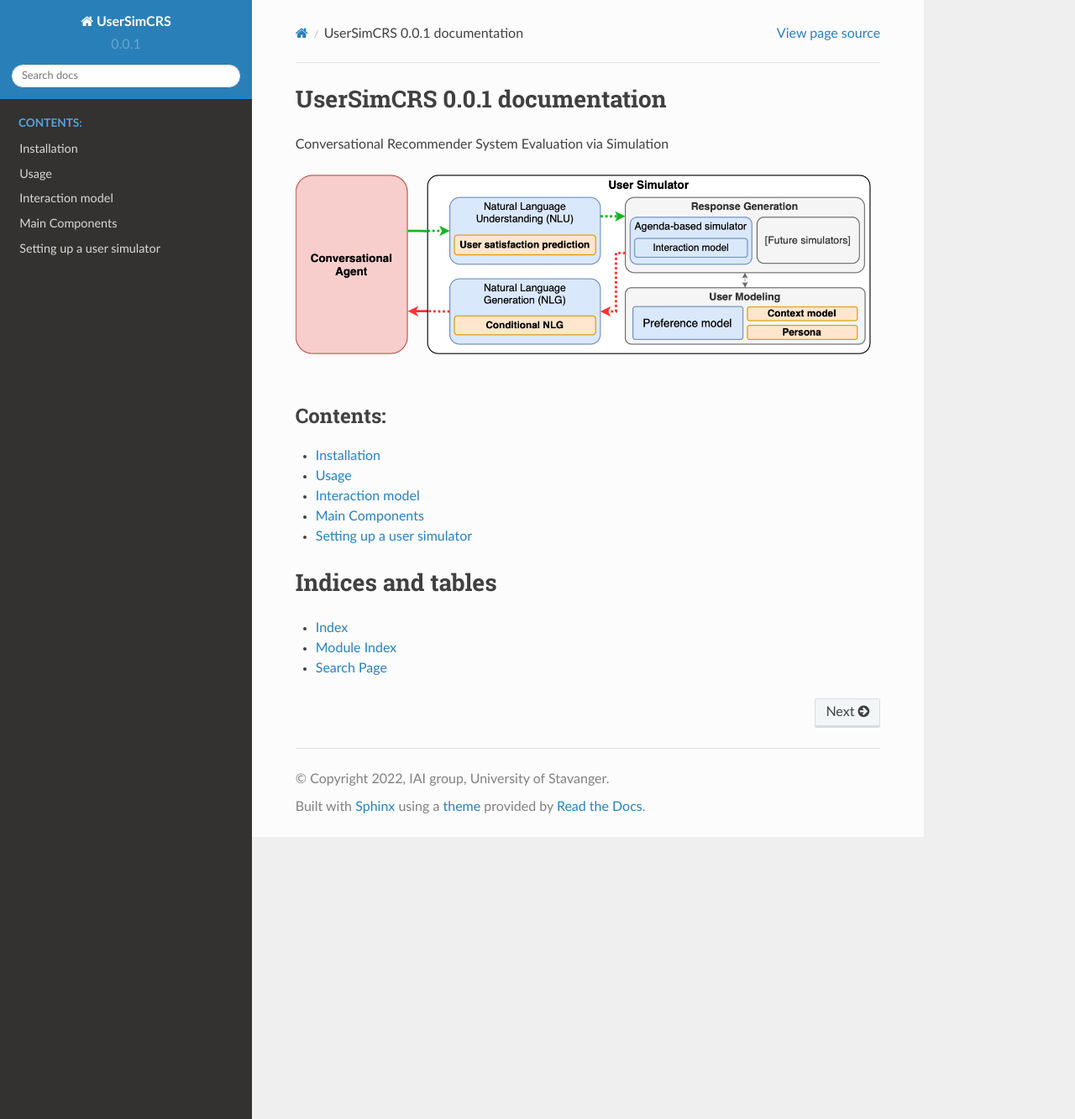
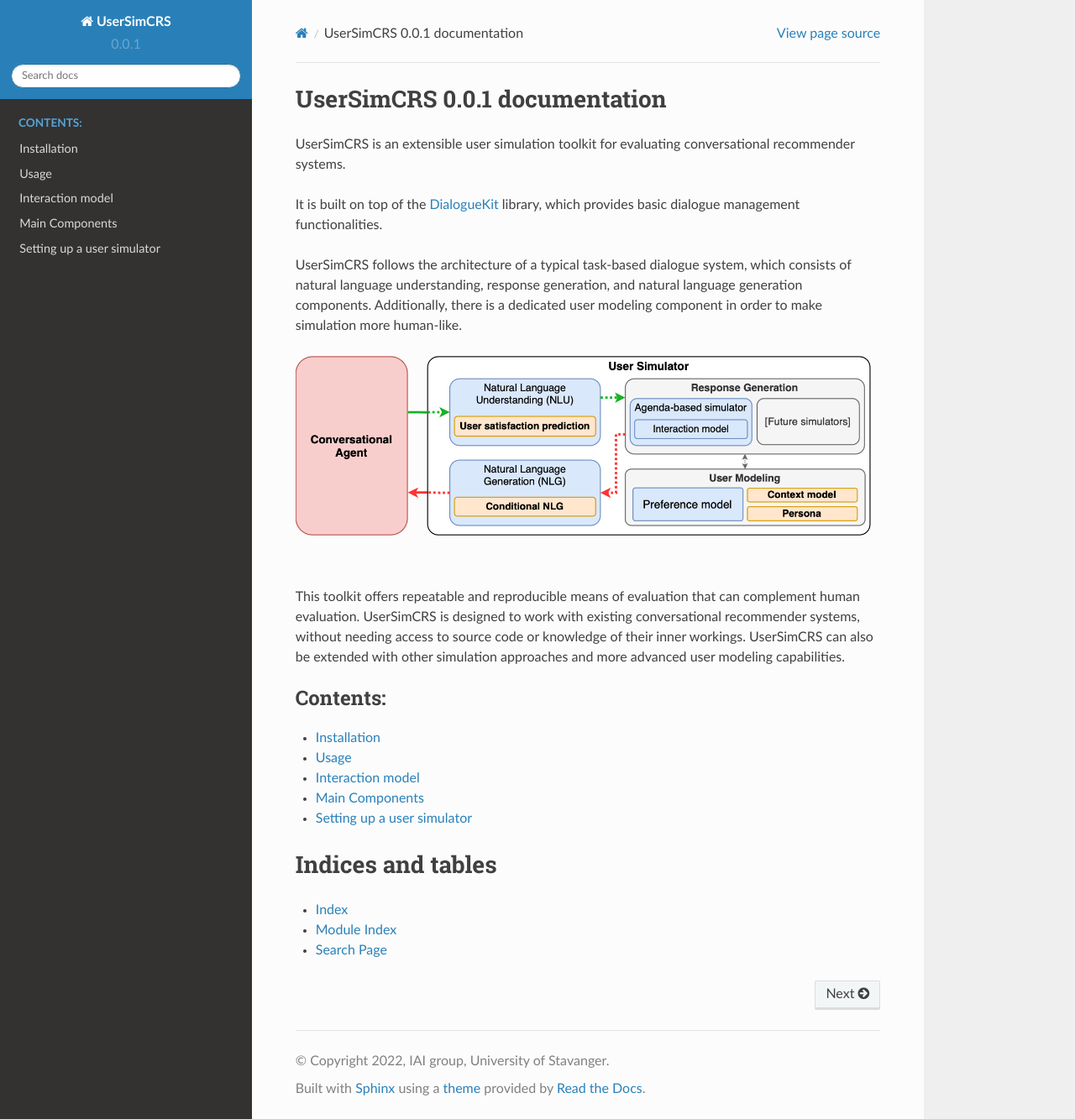
Before and after one commit to iai-group/UserSimCRS, a Sphinx documentation site: the page built from docs/source/index.rst, in a window 1280 px wide and 1333 px high. Shown: the whole window at 84% size. Built offline with Sphinx 7.4.7 and the Read the Docs theme 2.0.0, drawn with Linux system fonts in a browser that asks for light colours; pages that are not in the unit, such as notebooks, are missing from menus.

Commit message:
Extend index page (#132)
* Extend index page

* Ignore mypy error

* Simplify text

* Address review comment

```diff
--- a/docs/source/index.rst
+++ b/docs/source/index.rst
@@ -1,11 +1,20 @@
 UserSimCRS |release| documentation
 ==================================
 
-Conversational Recommender System Evaluation via Simulation
+UserSimCRS is an extensible user simulation toolkit for evaluating conversational recommender systems.
+
+It is built on top of the `DialogueKit <iai-group.github.io/DialogueKit/main/>`_ library, which provides basic dialogue management functionalities.
+
+UserSimCRS follows the architecture of a typical task-based dialogue system, which consists of natural language understanding, response generation, and natural language generation components. Additionally, there is a dedicated user modeling component in order to make simulation more human-like.
 
 .. image:: _static/UserSimCRS-Overview.png
     :width: 700
     :alt: Conceptual overview of the user simulator.
+
+This toolkit offers repeatable and reproducible means of evaluation that can complement human evaluation.
+UserSimCRS is designed to work with existing conversational recommender systems, without needing access to source code or knowledge of their inner workings.
+UserSimCRS can also be extended with other simulation approaches and more advanced user modeling capabilities.
+
 
 .. toctree::
    :maxdepth: 1
```
Also changed, not shown: 1 other file.
